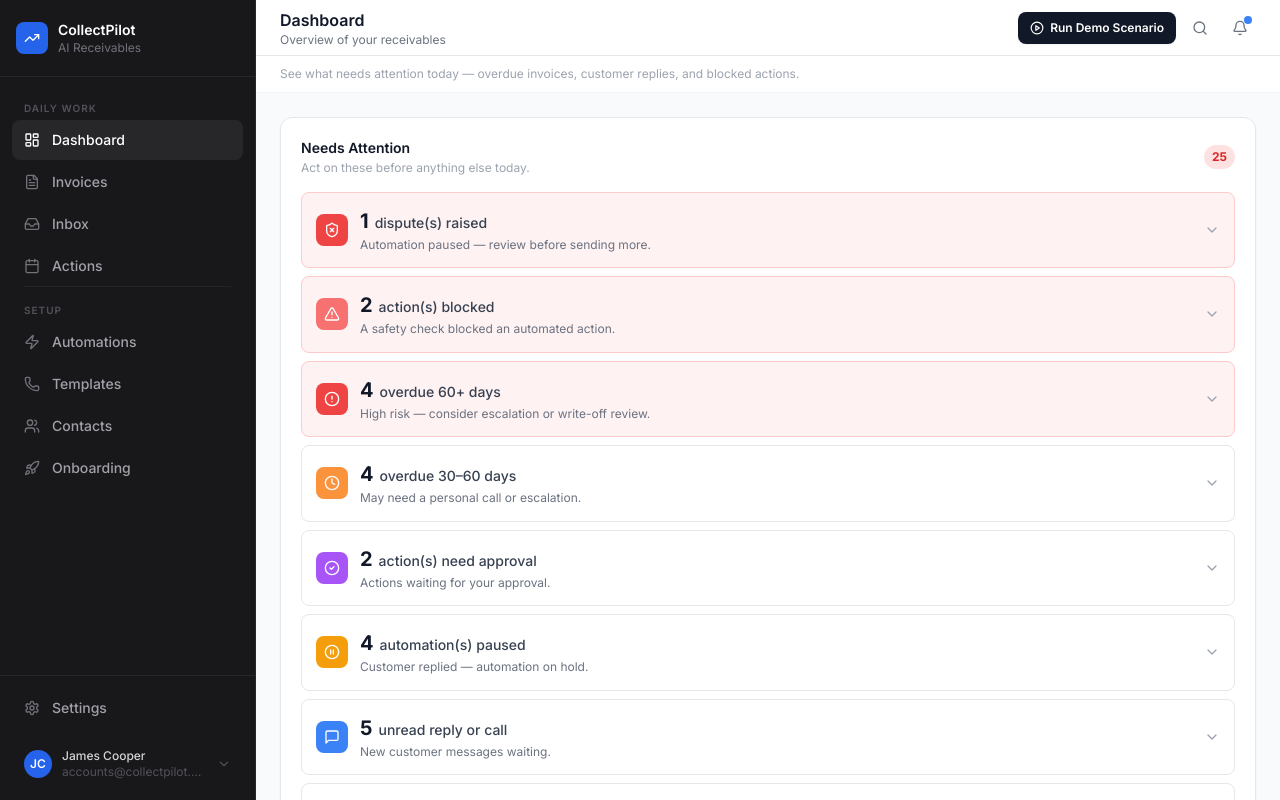
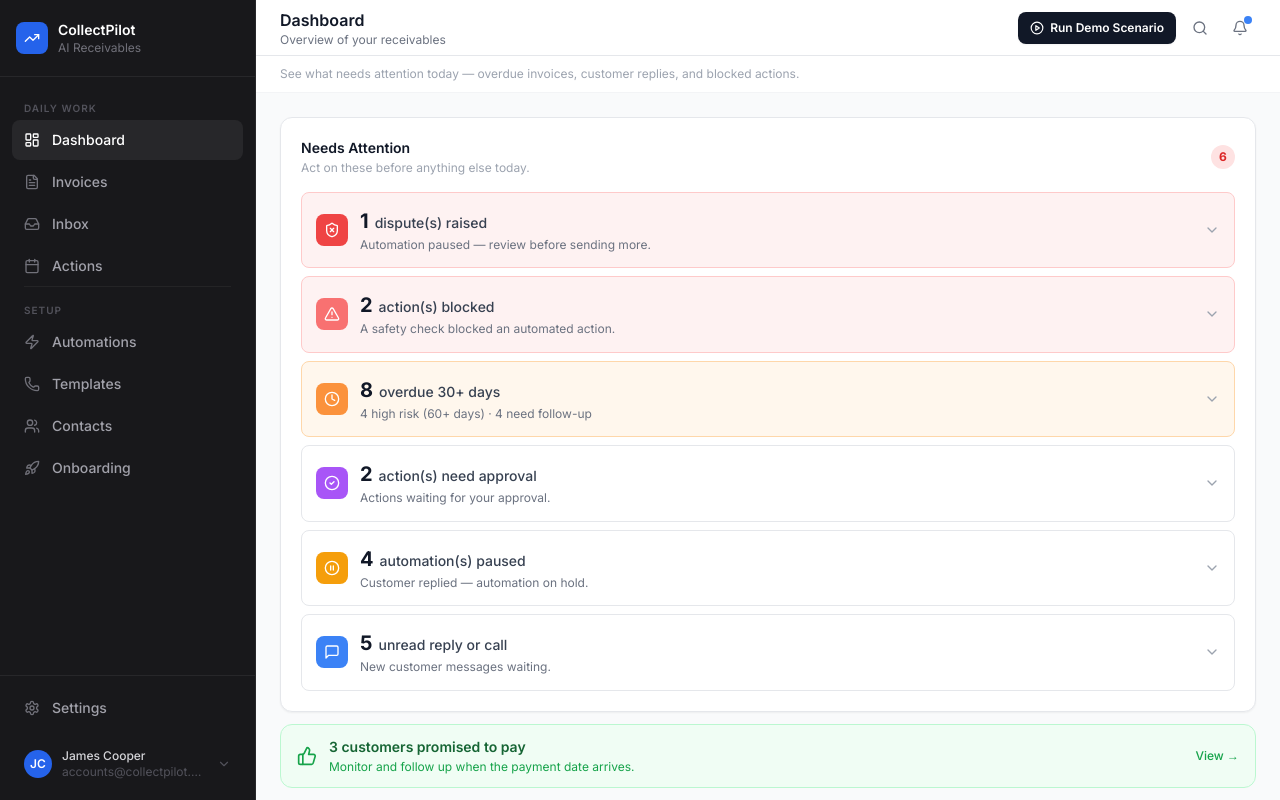
Before and after one commit to juanb-systems/RTW---Prototype-Invoice-Follow-up-Software, a Next.js app: page /dashboard in a window 1280 px wide. Built offline with nearby package versions, Linux system fonts and the light colour scheme.

Commit message:
Simplify Dashboard Needs Attention — fewer rows, merged overdue, good news separate (v2.62.0)

```diff
--- a/components/dashboard/NeedsAttentionSection.tsx
+++ b/components/dashboard/NeedsAttentionSection.tsx
@@ -257,9 +257,11 @@
 
 // ── Main section ───────────────────────────────────────────────────────────────
 
+// Promises to pay are GOOD NEWS — shown separately below, not as an alert
 const CARD_ORDER: CardKey[] = [
-  "disputes", "blocked", "overdue60plus", "overdue30to60",
-  "awaitingApproval", "pausedAutomations", "unreadReplies", "promisesToPay",
+  "disputes", "blocked",
+  // overdue30to60 and overdue60plus merged into one combined card (see below)
+  "awaitingApproval", "pausedAutomations", "unreadReplies",
 ];
 
 export function NeedsAttentionSection({
@@ -267,29 +269,41 @@
 }: {
   details: AttentionDetails;
 }) {
-  const [openKey, setOpenKey] = useState<CardKey | null>(null);
+  const [openKey, setOpenKey] = useState<string | null>(null);
 
-  const totalItems = CARD_ORDER.reduce((sum, k) => sum + details[k].length, 0);
+  // Combined overdue items (30+ days), sorted by most overdue first
+  const overdueItems: AttentionInvItem[] = [
+    ...details.overdue60plus,
+    ...details.overdue30to60,
+  ].sort((a, b) => b.daysPastDue - a.daysPastDue);
 
-  function toggle(key: CardKey) {
+  const alertCategories = CARD_ORDER.filter(k => details[k].length > 0).length
+    + (overdueItems.length > 0 ? 1 : 0);
+
+  const hasAnyAlerts = alertCategories > 0;
+
+  function toggle(key: string) {
     setOpenKey((prev) => (prev === key ? null : key));
   }
 
   return (
+    <div className="space-y-3">
+      {/* ── Needs Attention box ── */}
       <div className="rounded-xl border border-gray-200 bg-white p-4 sm:p-5 shadow-sm">
         <div className="flex items-center justify-between mb-4">
           <div>
             <h2 className="text-sm font-semibold text-gray-900">Needs Attention</h2>
             <p className="text-xs text-gray-400 mt-0.5">Act on these before anything else today.</p>
           </div>
-        {totalItems > 0 && (
+          {/* Show category count, not item total — much less alarming */}
+          {alertCategories > 0 && (
             <span className="flex h-6 min-w-6 items-center justify-center rounded-full bg-red-100 px-2 text-xs font-bold text-red-600">
-            {totalItems}
+              {alertCategories}
             </span>
           )}
         </div>
 
-      {totalItems === 0 ? (
+        {!hasAnyAlerts ? (
           <div className="rounded-lg border border-green-200 bg-green-50 px-4 py-3 flex items-center gap-3">
             <CheckCircle2 className="h-5 w-5 text-green-600 flex-shrink-0" />
             <div>
@@ -299,7 +313,60 @@
           </div>
         ) : (
           <div className="space-y-2">
-          {CARD_ORDER.map((key) => (
+            {/* Urgent cards first */}
+            {CARD_ORDER.filter(k => k === "disputes" || k === "blocked").map((key) => (
+              <AttentionCard
+                key={key}
+                cardKey={key}
+                items={details[key] as AttentionInvItem[] & AttentionActionItem[] & AttentionMsgItem[]}
+                isOpen={openKey === key}
+                onToggle={() => toggle(key)}
+              />
+            ))}
+
+            {/* Merged overdue card */}
+            {overdueItems.length > 0 && (
+              <div className="rounded-lg border border-orange-200 bg-orange-50 overflow-hidden">
+                <button
+                  className="w-full flex items-center gap-3 p-3.5 text-left hover:bg-black/5 transition-colors"
+                  onClick={() => toggle("overdue_combined")}
+                  aria-expanded={openKey === "overdue_combined"}
+                >
+                  <div className="flex h-8 w-8 shrink-0 items-center justify-center rounded-lg bg-orange-400">
+                    <Clock className="h-4 w-4 text-white" />
+                  </div>
+                  <div className="flex-1 min-w-0">
+                    <div className="flex items-baseline gap-1.5">
+                      <span className="text-xl font-bold text-gray-900">{overdueItems.length}</span>
+                      <span className="text-sm font-medium text-gray-700">overdue 30+ days</span>
+                    </div>
+                    <p className="text-xs text-gray-500 mt-0.5 leading-snug">
+                      {details.overdue60plus.length > 0
+                        ? `${details.overdue60plus.length} high risk (60+ days) · ${details.overdue30to60.length} need follow-up`
+                        : "May need a personal call or escalation."}
+                    </p>
+                  </div>
+                  <div className="shrink-0 text-gray-400">
+                    {openKey === "overdue_combined" ? <ChevronUp className="h-4 w-4" /> : <ChevronDown className="h-4 w-4" />}
+                  </div>
+                </button>
+                {openKey === "overdue_combined" && (
+                  <div className="border-t border-orange-100 px-4 pt-1 pb-3">
+                    {overdueItems.slice(0, 3).map((item) => (
+                      <InvItemRow key={item.id} item={item} cardKey="overdue60plus" />
+                    ))}
+                    {overdueItems.length > 3 && (
+                      <Link href="/invoices?status=overdue" className="block text-center text-xs font-medium text-blue-600 hover:underline pt-2" onClick={(e) => e.stopPropagation()}>
+                        View all {overdueItems.length} →
+                      </Link>
+                    )}
+                  </div>
+                )}
+              </div>
+            )}
+
+            {/* Remaining alert cards */}
+            {CARD_ORDER.filter(k => k !== "disputes" && k !== "blocked").map((key) => (
               <AttentionCard
                 key={key}
                 cardKey={key}
@@ -311,5 +378,23 @@
           </div>
         )}
       </div>
+
+      {/* ── Good news — promises to pay (not an alert, shown separately) ── */}
+      {details.promisesToPay.length > 0 && (
+        <Link
+          href="/inbox?filter=promise_to_pay"
+          className="flex items-center gap-3 rounded-xl border border-green-200 bg-green-50 px-4 py-3 hover:bg-green-100 transition-colors"
+        >
+          <ThumbsUp className="h-5 w-5 text-green-600 flex-shrink-0" />
+          <div className="flex-1 min-w-0">
+            <p className="text-sm font-semibold text-green-800">
+              {details.promisesToPay.length} customer{details.promisesToPay.length !== 1 ? "s" : ""} promised to pay
+            </p>
+            <p className="text-xs text-green-600 mt-0.5">Monitor and follow up when the payment date arrives.</p>
+          </div>
+          <span className="text-xs font-medium text-green-600 whitespace-nowrap shrink-0">View →</span>
+        </Link>
+      )}
+    </div>
   );
 }
--- a/package.json
+++ b/package.json
@@ -1,6 +1,6 @@
 {
   "name": "collectpilot-prototype",
-  "version": "2.61.0",
+  "version": "2.62.0",
   "private": true,
   "scripts": {
     "dev": "next dev",
```
Also changed, not shown: 1 other file (tests, documents, lock files or other folders). Lines whose indentation alone changed are shown as unchanged.
